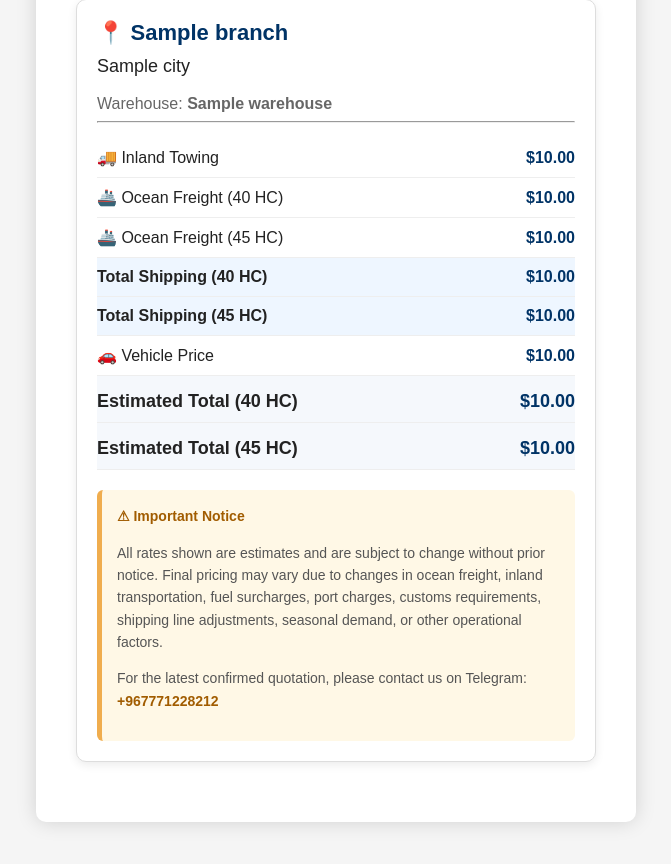
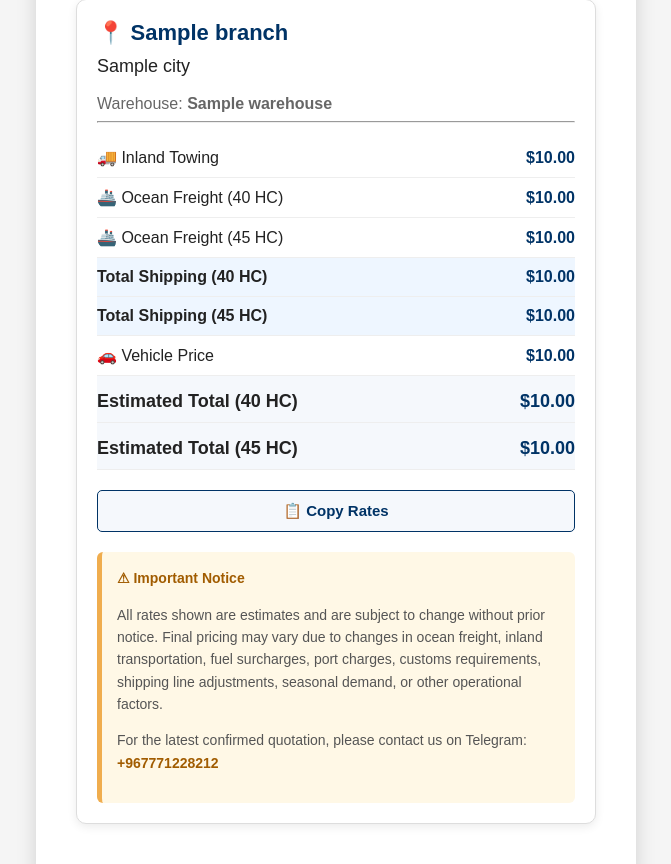
Before and after one commit to 3li-hababi/online-operations-portal, a Flask app: template templates/index.html in a window 1280 px wide. Shown: the part 666-1530 px from the top of the page, without its empty margins (304-975 px from the left). Before the commit the page ends 1492 px from the top, so only its background shows below. Run offline with Flask 3, Linux system fonts and the light colour scheme; the template is opened without the code that fills it: most values are stand-ins (such as "Sample title", 1, 10 or a date in 2020).

Commit message:
Add copy rates feature

```diff
--- a/static/css/style.css
+++ b/static/css/style.css
@@ -340,3 +340,20 @@ tr:hover {
         font-size: 15px;
     }
 }
+
+.copy-rates-btn {
+    width: 100%;
+    margin-top: 20px;
+    padding: 11px;
+    background: #f5f8fc;
+    color: #003366;
+    border: 1px solid #003366;
+    border-radius: 5px;
+    font-size: 15px;
+    font-weight: bold;
+    cursor: pointer;
+}
+
+.copy-rates-btn:hover {
+    background: #eef6ff;
+}
--- a/templates/index.html
+++ b/templates/index.html
@@ -133,6 +133,31 @@
 
         </table>
 
+        <button type="button" class="copy-rates-btn">
+            📋 Copy Rates</button><textarea class="copy-data" hidden>
+📍 {{ row.BRANCH }}
+{{ row.CITY }}
+Warehouse: {{ row.WAREHOUSE }}
+
+🚚 Inland Towing: ${{ "{:,.2f}".format(row["TOWING RATE"]|float) }}
+🚢 Ocean Freight (40 HC): ${{ "{:,.2f}".format(row["OCEAN40"]) }}
+🚢 Ocean Freight (45 HC): ${{ "{:,.2f}".format(row["OCEAN45"]) }}
+
+Total Shipping (40 HC): ${{ "{:,.2f}".format(row["SHIPPING40"]) }}
+Total Shipping (45 HC): ${{ "{:,.2f}".format(row["SHIPPING45"]) }}
+{% if row["VEHICLE_PRICE"] %}
+🚗 Vehicle Price: ${{ "{:,.2f}".format(row["VEHICLE_PRICE"]) }}
+Estimated Total (40 HC): ${{ "{:,.2f}".format(row["TOTAL40"]) }}
+Estimated Total (45 HC): ${{ "{:,.2f}".format(row["TOTAL45"]) }}
+{% endif %}
+
+⚠️ ملاحظة مهمة
+
+جميع الأسعار الموضحة هي أسعار تقديرية وقابلة للتغيير دون إشعار مسبق. وقد تختلف الأسعار النهائية نتيجة للتغيرات في أجور الشحن البحري، النقل البري، رسوم الوقود، رسوم الموانئ، المتطلبات الجمركية، تعديلات شركات الشحن، المواسم، أو أي عوامل تشغيلية أخرى.
+
+للحصول على أحدث عرض سعر مؤكد، يرجى التواصل معنا عبر تيليجرام:
++967771228212</textarea>
+
         <div class="advisory">
 
             <strong>⚠ Important Notice</strong>
@@ -215,6 +240,30 @@
             suggestions.style.display = "none";
         }
     });
+
+    document.querySelectorAll(".copy-rates-btn").forEach(function(button) {
+
+        button.addEventListener("click", async function() {
+
+            const card = button.closest(".card");
+            const copyData = card.querySelector(".copy-data");
+
+            try {
+                await navigator.clipboard.writeText(copyData.value.trim());
+
+                const originalText = button.innerHTML;
+                button.innerHTML = "✅ Copied!";
+
+                setTimeout(function() {
+                    button.innerHTML = originalText;
+                }, 1500);
+
+            } catch (error) {
+                alert("Could not copy the rates.");
+            }
+        });
+
+    });
 </script>
 
 </body>
```
